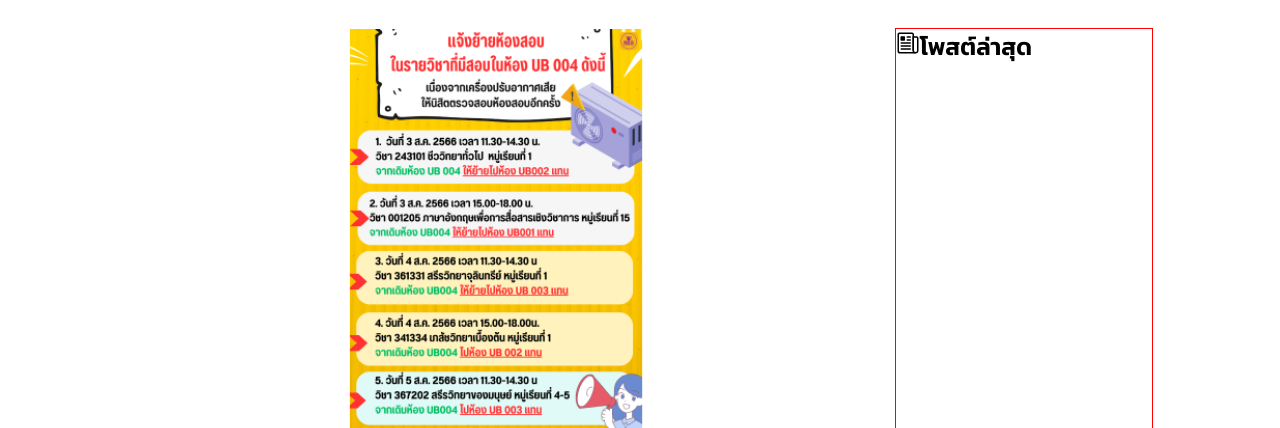
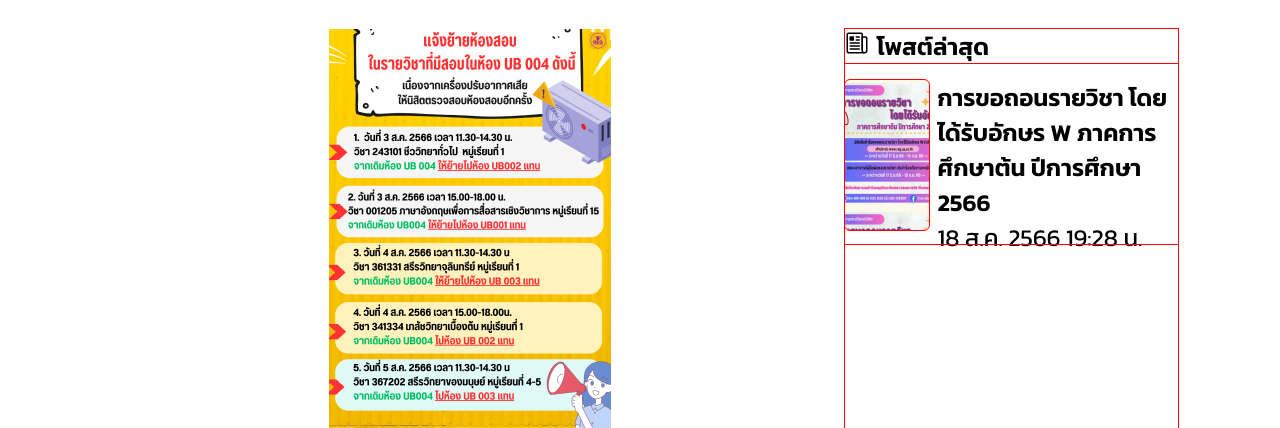
Before and after one commit to WoraponK/reg-blog-news_UP, a plain HTML site: page index.html in a window 1280 px wide. Shown: the part 372-800 px from the top of the page. Drawn offline with nearby package versions, Linux system fonts and the light colour scheme.

Commit message:
create recent post

```diff
--- a/index.html
+++ b/index.html
@@ -82,6 +82,16 @@
                 </div>
                 <div class="recentCtn">
                     <h2><ion-icon name="newspaper-outline"></ion-icon>โพสต์ล่าสุด</h2>
+                    <div class="recentBx">
+                        <div class="recentBx-in">
+                            <div class="recent-thumbnail" style="--bg-img: url('/images/recent-posts/post-01.png')"></div>
+                            <div class="recent-text">
+                                <h2>การขอถอนรายวิชา โดยได้รับอักษร W ภาคการศึกษาต้น ปีการศึกษา 2566</h2>
+                                <h3>18 ส.ค. 2566  19:28 น.</h3>
+                            </div>
+                        </div>
+                        <div class="recentBx-line"></div>
+                    </div>
                 </div>
             </div>
         </div>
--- a/style.css
+++ b/style.css
@@ -196,7 +196,7 @@ footer {
 
 .main {
     display: grid;
-    grid-template-columns: 75% auto;
+    grid-template-columns: 70% auto;
 }
 
 .newsCtn {
@@ -251,4 +251,40 @@ footer {
 
 .recentCtn {
     outline: 1px solid red;
+
+    & h2 {
+        & ion-icon {
+            margin-right: 0.5rem;
+        }
+    }
+
+    .recentBx {
+        height: 180px;
+        padding: 1rem 0;
+        outline: 1px solid red;
+
+        .recentBx-in {
+            display: flex;
+            flex-direction: row;
+            height: 150px;
+
+            .recent-thumbnail {
+                display: flex;
+                justify-content: center;
+                align-items: center;
+                outline: 1px solid red;
+                border-radius: 5px;
+                height: 100%;
+                width: 250px;
+                background-image: var(--bg-img);
+
+            }
+
+            .recent-text {
+                margin-left: 0.5rem;
+            }
+
+        }
+
+    }
 }
```
